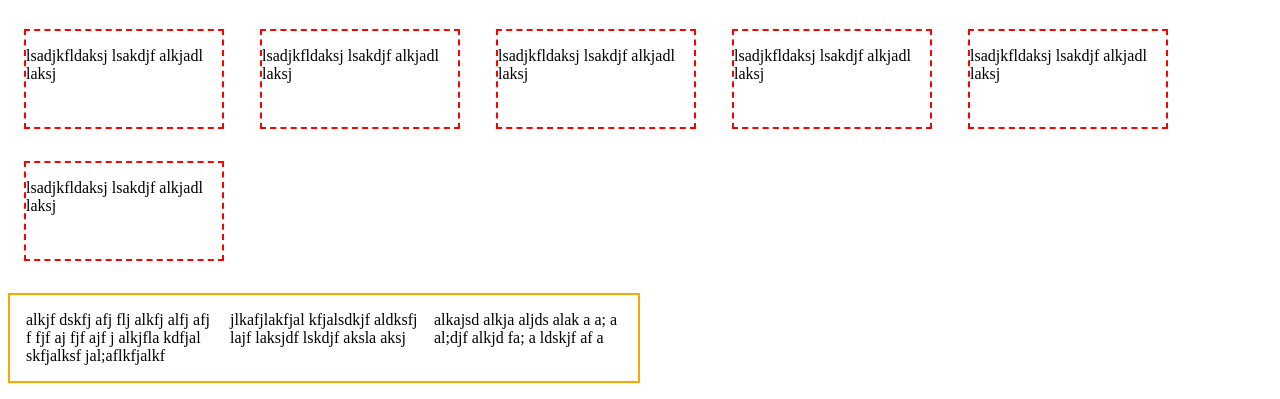
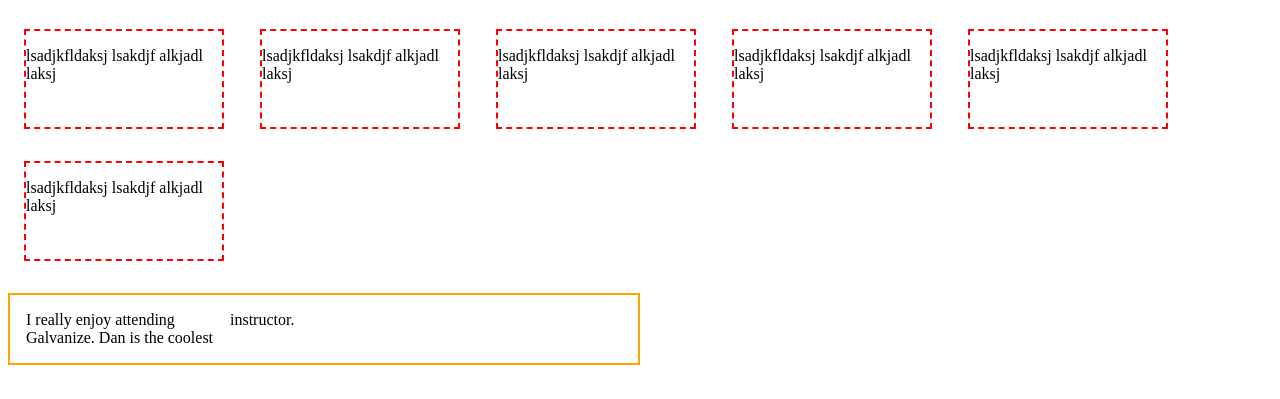
Before and after one commit to bsinkule/cssLayout, a plain HTML site: page index.html in a window 1280 px wide. Shown: the part 1183-1582 px from the top of the page. Drawn offline with Linux system fonts and the light colour scheme; a script that the page names is missing.

Commit message:
made changes in breakout

```diff
--- a/index.html
+++ b/index.html
@@ -3,7 +3,7 @@
 <head>
     <meta charset="utf-8" />
     <meta http-equiv="X-UA-Compatible" content="IE=edge">
-    <title>css practice</title>
+    <title>css practice at galvanize</title>
     <meta name="viewport" content="width=device-width, initial-scale=1">
     <link rel="stylesheet" type="text/css" media="screen" href="main.css" />
     <script src="main.js"></script>
@@ -75,8 +75,8 @@
                                 </div>
 
     <div>
-        <p class="three-column">alkjf  dskfj afj flj alkfj alfj afj  f fjf aj fjf ajf j alkjfla kdfjal skfjalksf jal;aflkfjalkf jlkafjlakfjal kfjalsdkjf aldksfj
-            lajf laksjdf lskdjf aksla aksj alkajsd alkja aljds alak a a; a al;djf  alkjd fa; a ldskjf af a
+        <p class="three-column"> I really enjoy attending Galvanize. Dan is the coolest instructor.
+
         </p>
     </div>
 
```
